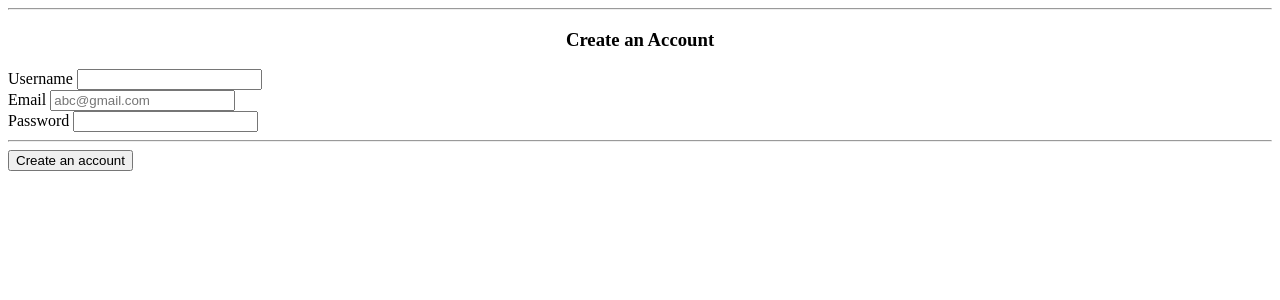
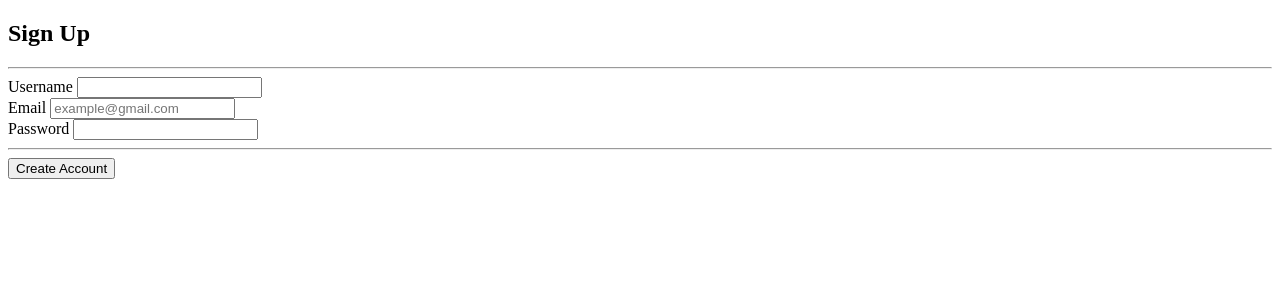
Before and after one commit to TerryIsmael/decide-part-pacodelucia, a Django app: page /authentication/register/ in a window 1280 px wide. Shown: the top 300 px of the page. Run offline with Django 3.2, Linux system fonts and the light colour scheme.

```diff
--- a/decide/authentication/templates/register.html
+++ b/decide/authentication/templates/register.html
@@ -1,60 +1,47 @@
 {% extends 'base.html' %}
-
 
 {% block content %}
 
-<div class="container mt-4">
+<div class="container mt-5">
+    <div class="row justify-content-center">
+        <div class="col-lg-6 rounded border p-4">
+            <div class="text-center mb-4">
+                <h2 class="text-success">Sign Up</h2>
+                <hr class="my-4">
+            </div>
 
-    <div class="p-3 m-3">
-
-
-        <div class="col-lg-5 rounded mx-auto border pt-4">
-            <div class="text-center col">
-            <!-- <hr> -->
-            <hr>
-            </div>
-            <h3 class="alert alert-success rounded-pill" style="text-align:center">Create an Account</h3>
-            <form action="/register" method="POST">
-
+            <form action="/authentication/register/" method="POST">
                 {% csrf_token %}
 
-                {% if error%}
-                <div class="alert alert-danger" role="alert">
-                    {{error}}
-                </div>
+                {% if error %}
+                    <div class="alert alert-danger" role="alert">
+                        {{ error }}
+                    </div>
                 {% endif %}
 
-                </div>
-                <!-- username -->
+                <!-- Username -->
                 <div class="form-group">
-                    <label for="">Username</label>
-                    <input required type="username" name="username" id=""
-                    value="{{values.username}}"
-                    class=" form-control-sm form-control">
+                    <label for="username">Username</label>
+                    <input required type="text" name="username" id="username"
+                        value="{{ values.username }}" class="form-control">
                 </div>
 
-                </div>
-                <!-- email -->
+                <!-- Email -->
                 <div class="form-group">
-                    <label for="">Email</label>
-                    <input required type="email" name="email" id=""
-                    value="{{values.email}}"
-                    class=" form-control-sm form-control" placeholder="abc@gmail.com">
+                    <label for="email">Email</label>
+                    <input required type="email" name="email" id="email"
+                        value="{{ values.email }}" class="form-control" placeholder="example@gmail.com">
                 </div>
 
-
-                <!-- password -->
+                <!-- Password -->
                 <div class="form-group">
-                    <label for="">Password</label>
-                    <input type="password"
-                    name="password"
-                    id=""
-                     class="form-control form-control-sm">
+                    <label for="password">Password</label>
+                    <input type="password" name="password" id="password" class="form-control">
                 </div>
 
-                <hr>
-                <button type="submit" class="btn btn-sm btn-success col-lg-12">Create an account</button>
+                <hr class="my-4">
 
+                <button type="submit" class="btn btn-success btn-block">Create Account</button>
             </form>
         </div>
     </div>
--- a/decide/authentication/views.py
+++ b/decide/authentication/views.py
@@ -37,10 +37,10 @@ class RegisterView(APIView):
     def get(self, request):
         return render(request, 'register.html')
     def post(self, request):
-        key = request.data.get('token', '')
-        tk = get_object_or_404(Token, key=key)
-        if not tk.user.is_superuser:
-            return Response({}, status=HTTP_401_UNAUTHORIZED)
+        #key = request.data.get('token', '')
+        #tk = get_object_or_404(Token, key=key)
+        #if not tk.user.is_superuser:
+        #    return Response({}, status=HTTP_401_UNAUTHORIZED)
 
         username = request.data.get('username', '')
         pwd = request.data.get('password', '')
@@ -49,9 +49,8 @@ class RegisterView(APIView):
             return Response({}, status=HTTP_400_BAD_REQUEST)
 
         try:
-            user = User(username=username)
+            user = User(username=username, email=email)
             user.set_password(pwd)
-            user.set_email(email)
             user.save()
             token, _ = Token.objects.get_or_create(user=user)
         except IntegrityError:
```
